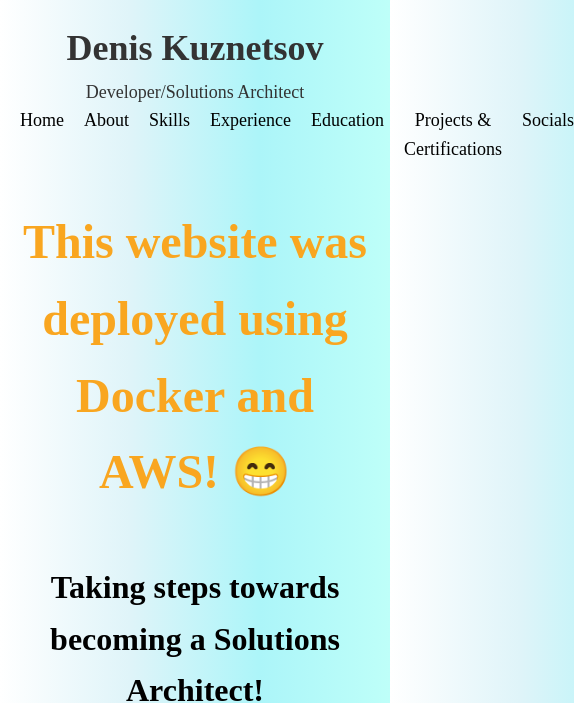
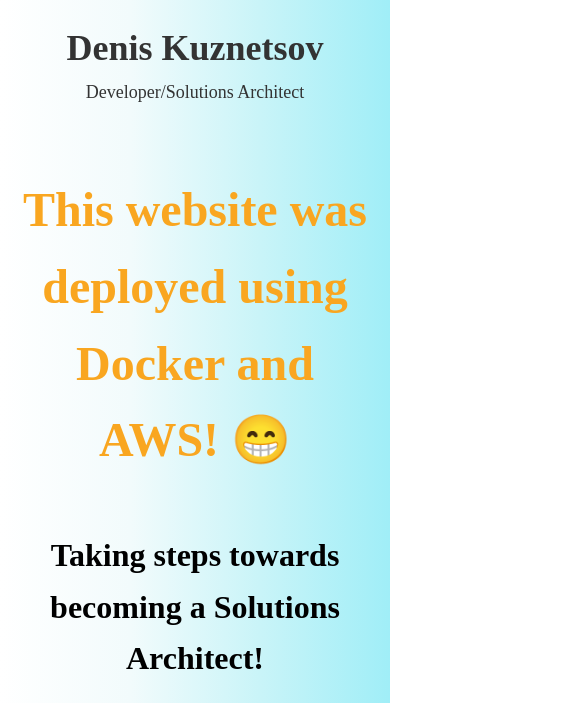
Before and after one commit to denkuz22/web-resume, a plain HTML site: page resume-website/index.html in a window 390 px wide. Shown: the top 703 px of the page, 574 px wide, since content can reach past the window. Drawn offline with nearby package versions, Linux system fonts and the light colour scheme; a script that the page names is missing.

Commit message:
added css code for mobile responsiveness

```diff
--- a/resume-website/styles.css
+++ b/resume-website/styles.css
@@ -8,7 +8,7 @@
 body {
   font-family: "Georgia, serif";
   line-height: 1.6;
-  background: linear-gradient(to right,#ffffff,#dff4f9,#acf5f9, #befff9 );
+  background: linear-gradient(to right,#ffffff,#f2fbfc , #c9f4f8 , #a0eef7 );
 }
 
 ul {
@@ -21,7 +21,7 @@ a {
 }
 
 header {
-  background: linear-gradient(to right,#ffffff,#dff4f9,#acf5f9, #befff9 );
+  background: linear-gradient(to right,#ffffff,#f2fbfc , #c9f4f8 , #a0eef7 );
   color: #333;
   padding: 20px;
   text-align: center;
@@ -296,3 +296,19 @@ section form button:hover {
 .gallery-row-personal img:hover {
   transform: scale(1.3);
 }
+
+
+@media screen and (max-width: 600px) {
+  nav {
+    flex-direction: column;
+    align-items: flex-start;
+  }
+
+  .toggle-nav {
+    display: block;
+  }
+
+  .nav-links {
+    display: none;
+  }
+}
```
